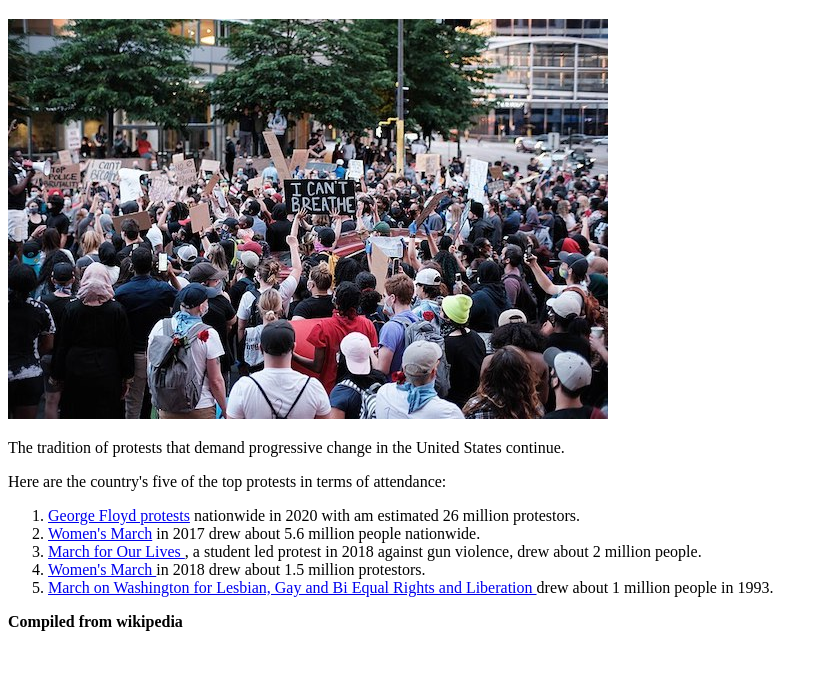
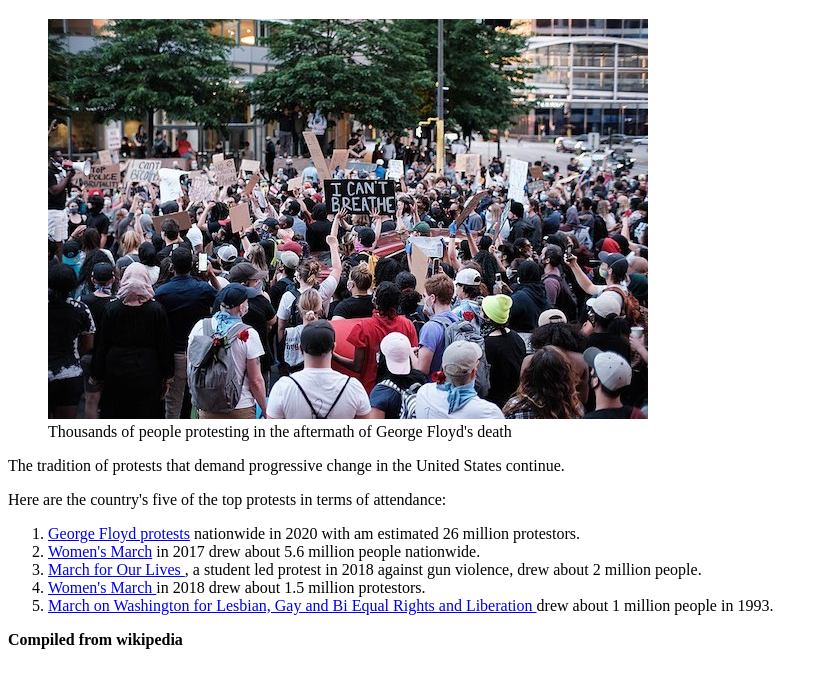
Before and after one commit to AngelAdegbesan/U.S-Protests, a plain HTML site: page index.html in a window 1280 px wide. Shown: the part 61-748 px from the top of the page, without its empty margins (0-824 px from the left). Drawn offline with nearby package versions, Linux system fonts and the light colour scheme.

Commit message:
4th change

```diff
--- a/index.html
+++ b/index.html
@@ -7,13 +7,13 @@
     <meta http-equiv="X-UA-Compatible" content="IE=edge">
     <meta name="viewport" content="width=device-width, initial-scale=1">
     <!-- first step to a responsive site -->
-    <title>My Awesome List</title>
+    <title>U.S Protests</title>
 
     <!-- FONT AWESOME -->
     <link rel="stylesheet" href="https://cdnjs.cloudflare.com/ajax/libs/font-awesome/4.7.0/css/font-awesome.min.css" />
 
     <!-- Your styles should be called here -->
-
+    <link rel="stylesheet" type="text/css" href="styles.css">
     <!-- HTML5 Shim and Respond.js IE8 support of HTML5 elements and media queries -->
     <!-- WARNING: Respond.js doesn't work if you view the page via file:// -->
     <!--[if lt IE 9]>
@@ -25,7 +25,10 @@
   <body>
     <!-- YOUR CONTENT GOES HERE -->
     <h1>Five Largest Protests in U.S. History</h1>
-    <img src="floyd-protests.jpg">
+    <figure>
+      <img src="floyd-protests.jpg">
+      <figcaption> Thousands of people protesting in the aftermath of George Floyd's death</figcaption>
+    </figure>
     <p>The tradition of protests that demand progressive change in the United States continue.</p>
 
     <p> Here are the country's five of the top protests in terms of attendance:</p>
@@ -40,7 +43,9 @@
 
 
 
-    <p> <b> Compiled from wikipedia </b> </p>
+
+
+    <footer> <b> Compiled from wikipedia </b> </footer>
 
     <!-- the jQuery library. You need this to be able to use jQuery ($) -->
     <script src="https://cdnjs.cloudflare.com/ajax/libs/jquery/3.3.1/jquery.min.js"></script>
```
